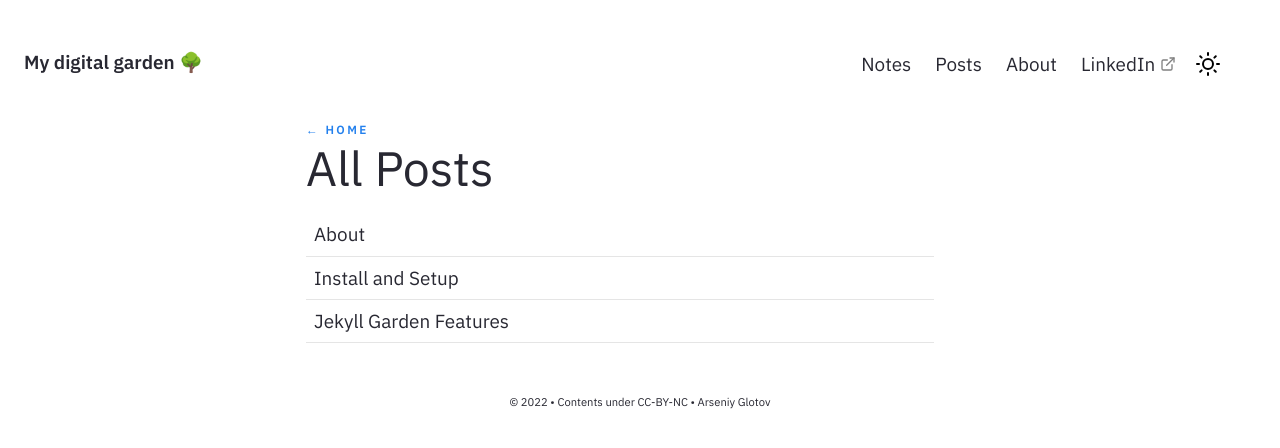
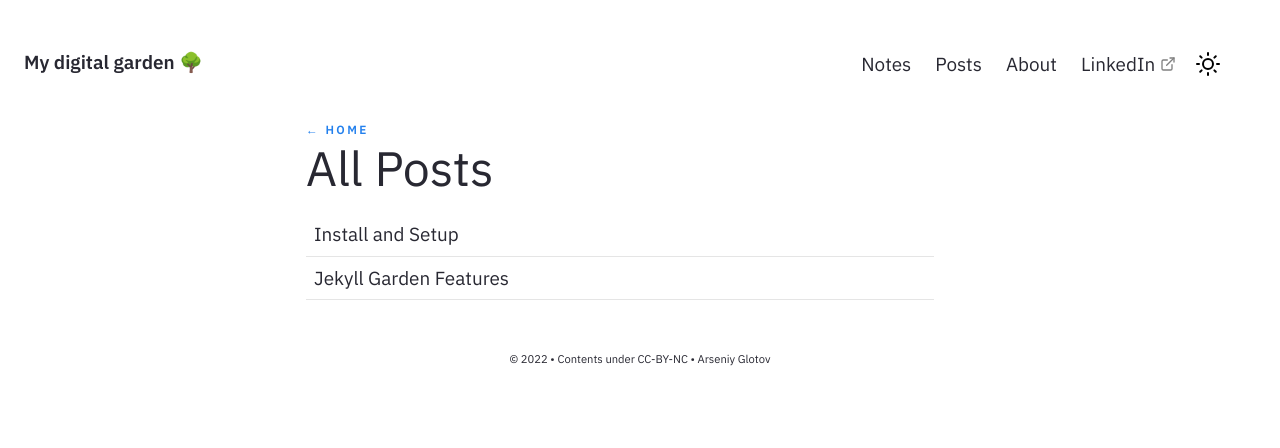
Before and after one commit to glotars/glotars.github.io, a Jekyll site: the page built from pages/posts.md, in a window 1280 px wide. Shown: the top 448 px of the page. Built offline with Jekyll 4.4.1, drawn with Linux system fonts in a browser that asks for light colours.

Commit message:
mode switcher bug fixes & post hide option

```diff
--- a/_layouts/Post.html
+++ b/_layouts/Post.html
@@ -136,11 +136,13 @@
                 <div class="jumbo">{{page.title}}</div>
                     {%- include Content.html -%}
                     {% for post in site.posts %}
-                        <div class="list-feed">
-                        <a href="{{ site.baseurl }}{{post.url}}" style="text-decoration: none;display: flex;justify-content: space-between;flex-direction: row;width: 100%;">
-                            <div class="writinglist-title">{{post.title }}</div>
-                        </a>
-                        </div>
+                        {%- if post.feed == "show" -%}
+                            <div class="list-feed">
+                            <a href="{{ site.baseurl }}{{post.url}}" style="text-decoration: none;display: flex;justify-content: space-between;flex-direction: row;width: 100%;">
+                                <div class="writinglist-title">{{post.title }}</div>
+                            </a>
+                            </div>
+                        {%- endif -%}
                     {%- endfor -%}
             </div>
 
--- a/assets/js/modeswitcher.js
+++ b/assets/js/modeswitcher.js
@@ -8,7 +8,7 @@ Creative Commons Attribution 4.0 International License
 */
 
 let systemInitiatedDark = window.matchMedia("(prefers-color-scheme: dark)");
-let theme = sessionStorage.getItem('theme');
+let theme = sessionStorage.getItem('theme') || localStorage.getItem('theme');
 
 const iconSun = "{{ site.baseurl }}/assets/img/sun.svg";
 const iconMoon = "{{ site.baseurl }}/assets/img/moon.svg";
@@ -46,20 +46,20 @@ function modeSwitcher() {
 	if (theme === "dark") {
 		document.documentElement.setAttribute('data-theme', 'light');
 		sessionStorage.setItem('theme', 'light');
-		changeIconImgSrc(iconSun);
 	}	else if (theme === "light") {
 		document.documentElement.setAttribute('data-theme', 'dark');
 		sessionStorage.setItem('theme', 'dark');
-		changeIconImgSrc(iconMoon);
 	} else if (systemInitiatedDark.matches) {
 		document.documentElement.setAttribute('data-theme', 'light');
 		sessionStorage.setItem('theme', 'light');
-		changeIconImgSrc(iconSun);
 	} else {
 		document.documentElement.setAttribute('data-theme', 'dark');
 		sessionStorage.setItem('theme', 'dark');
-		changeIconImgSrc(iconMoon);
 	}
+    let src = (sessionStorage.getItem('theme') === 'dark') ? iconMoon : iconSun;
+    document.getElementById("theme-toggle-img").src = src;
+    document.getElementById("theme-toggle-img--mobile").src = src;
+    localStorage.setItem('theme', sessionStorage.getItem('theme'));
 }
 
 if (theme === "dark") {
```
Also changed, not shown: _notes/Public/Markdown Rendered.md (+1 -1 lines), _posts/2020-03-01-features.md (+1 -2 lines), _posts/2020-03-01-how-to.md (+1 -0 lines), _posts/2022-07-10-about.md (+1 -0 lines).
